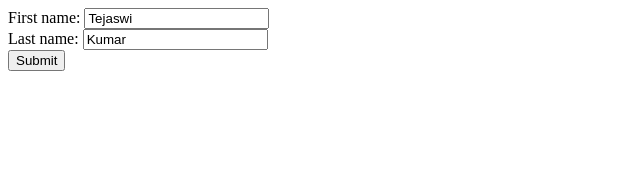
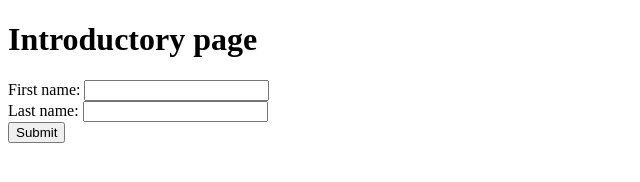
Before and after one commit to Tejaswi-Kumar/test, a plain HTML site: page index.html in a window 1280 px wide. Shown: the whole page, without its empty margins (0-640 px from the left). Drawn offline with Linux system fonts and the light colour scheme.

Commit message:
modified files

```diff
--- a/index.html
+++ b/index.html
@@ -4,12 +4,13 @@
     <meta charset="UTF-8">
     <meta http-equiv="X-UA-Compatible" content="IE=edge">
     <meta name="viewport" content="width=device-width, initial-scale=1.0">
-    <title>Welcome page</title>
+    <title>Introductory page</title>
 </head>
 <body>
+    <h1>Introductory page</h1>
     <form action="./thankyou.html">
-    First name: <input type="text" id="fname" value="Tejaswi"></br>
-    Last name: <input type="text" id="lname" value="Kumar"></br>
+    First name: <input type="text" id="fname"></br>
+    Last name: <input type="text" id="lname"></br>
     <button type="submit">Submit</button>
     </form>
 </body>
```
Also changed, not shown: thankyou.html (+1 -1 lines).
